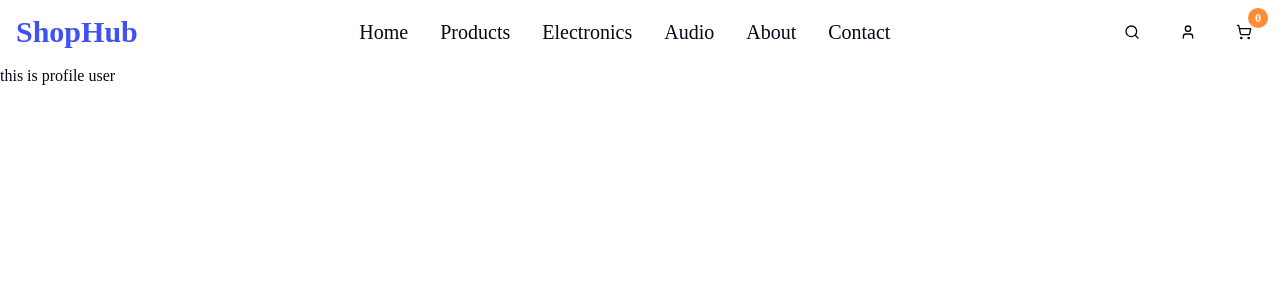
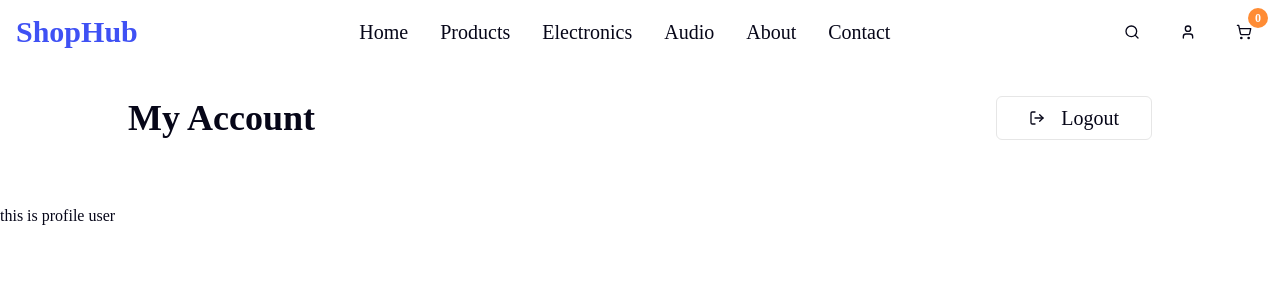
Before and after one commit to mohammadmehdidalvandii/shopHub-frontend, a Next.js app: page /Profile in a window 1280 px wide. Shown: the top 300 px of the page. Built offline with nearby package versions, Linux system fonts and the light colour scheme.

Commit message:
created section ProfileHeader

```diff
--- a/src/app/Profile/page.tsx
+++ b/src/app/Profile/page.tsx
@@ -1,6 +1,7 @@
 import React from 'react';
 import type { Metadata } from "next";
 import Navigation from '@/components/modules/Navigation/Navigation';
+import ProfileHeader from '@/components/templates/profile/ProfileHeader/ProfileHeader';
 
 
 export const metadata: Metadata = {
@@ -12,6 +13,7 @@ const page:React.FC = ()=>{
   return (
     <div className="min-h-screen bg-white">
         <Navigation/>
+        <ProfileHeader/>
         this is profile user
     </div>
   )
--- /dev/null
+++ b/src/components/templates/profile/ProfileHeader/ProfileHeader.tsx
@@ -0,0 +1,23 @@
+import { Button } from '@/components/ui/Button';
+import { LogOut } from 'lucide-react';
+import React from 'react';
+
+const ProfileHeader:React.FC = ()=>{
+  return (
+    <section>
+        <div className="container max-auto px-4 py-8">
+            <div className="max-w-5xl mx-auto">
+                <div className="flex items-center justify-between mb-8">
+                    <h1 className="text-4xl font-robotoBold font-bold">My Account</h1>
+                    <Button variant='outline' size='lg'>
+                        <LogOut className='mr-2 h-4 w-4'/>
+                        Logout
+                    </Button>
+                </div>
+            </div>
+        </div>
+    </section>
+  )
+}
+
+export default ProfileHeader
```
